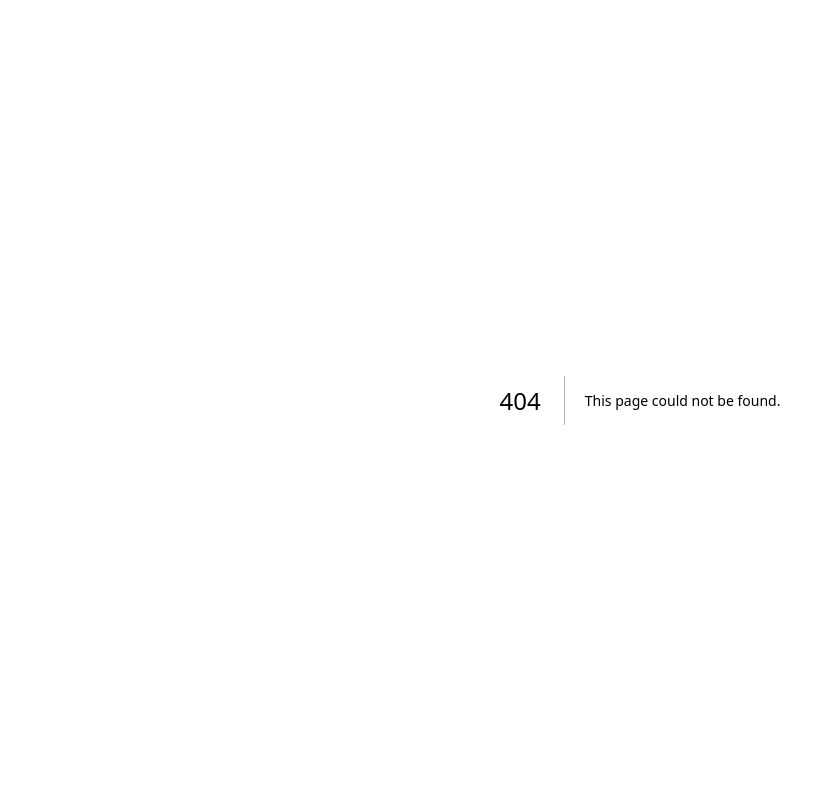
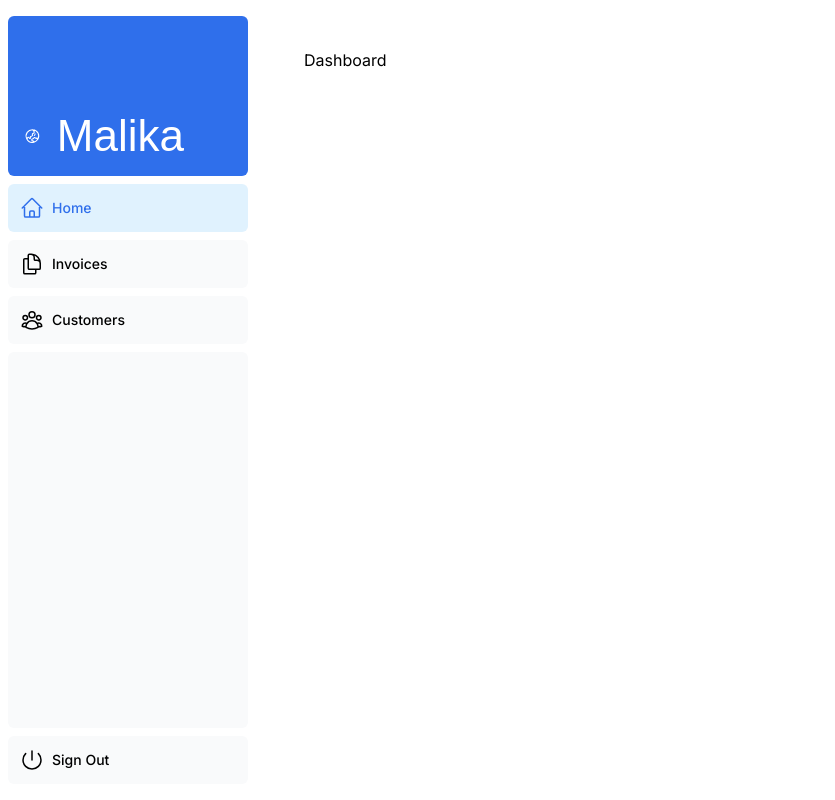
Before and after one commit to alamasy/malikaku, a Next.js app: page /dashboard in a window 1280 px wide. Before the commit this address had no page. Shown: the whole page, without its empty margins (0-835 px from the left). Built offline with nearby package versions, Linux system fonts and the light colour scheme; a web font is replaced by a local one.

Commit message:
Link and pages

```diff
--- /dev/null
+++ b/app/dashboard/customers/page.tsx
@@ -0,0 +1,9 @@
+import React from 'react';
+
+export default function Customers() {
+  return (
+    <main>
+      <h1>Customers</h1>
+    </main>
+  );
+}
--- /dev/null
+++ b/app/dashboard/invoices/page.tsx
@@ -0,0 +1,9 @@
+import React from 'react';
+
+export default function Invoices() {
+  return (
+    <main>
+      <h1>Invoices</h1>
+    </main>
+  );
+}
--- /dev/null
+++ b/app/dashboard/layout.tsx
@@ -0,0 +1,12 @@
+import SideNav from '@/app/ui/dashboard/sidenav';
+
+export default function Layout({ children }: { children: React.ReactNode }) {
+  return (
+    <div className="flex h-screen flex-col md:flex-row md:overflow-hidden">
+      <div className="w-full flex-none md:w-64">
+        <SideNav />
+      </div>
+      <div className="flex-grow p-6 md:overflow-y-auto md:p-12">{children}</div>
+    </div>
+  );
+}
--- /dev/null
+++ b/app/dashboard/page.tsx
@@ -0,0 +1,9 @@
+import React from 'react';
+
+export default function Dashboard() {
+  return (
+    <main>
+      <h1>Dashboard</h1>
+    </main>
+  );
+}
--- a/app/page.tsx
+++ b/app/page.tsx
@@ -8,20 +8,22 @@ import MalikaLogo from '@/app/ui/acme-logo';
 export default function Page() {
   return (
     <main className="flex min-h-screen flex-col p-0">
-      <div className="flex h-52 shrink-0 items-center bg-blue-500 p-4 md:h-20">
+      <div className="flex h-52 shrink-0 items-center bg-blue-500 p-4 md:h-20 md:px-20">
         <MalikaLogo />
       </div>
       <div className="mt-4 flex grow flex-col gap-4 md:flex-row">
         <div className="flex flex-col justify-center gap-6 rounded-lg bg-gray-50 px-6 py-10 md:w-2/5 md:px-20">
-          <div className={styles.shape} />
+          {/* <div className={styles.shape} /> */}
           <p
             className={`${lusitana.className} text-xl text-gray-800 md:text-3xl md:leading-normal`}
           >
-            <strong>Welcome to Acme.</strong> This is the example for the{' '}
+            <strong>Halo sahabat Malika.</strong> <br /> Silakan daftar untuk
+            menikmati layanan dari kami di {/* Ini seharusnya link signup */}
             <a href="https://nextjs.org/learn/" className="text-blue-500">
-              Next.js Learn Course
+              sini
             </a>
-            , brought to you by Vercel.
+            <br />
+            We only serve the best.
           </p>
           <Link
             href="/login"
@@ -33,7 +35,7 @@ export default function Page() {
         <div className="flex items-center justify-center p-6 md:w-3/5 md:px-28 md:py-12">
           {/* Add Hero Images Here */}
           <Image
-            src="/hero-desktop.png"
+            src="/hero-desktop.jpg"
             width={1000}
             height={760}
             className="hidden md:block"
--- a/app/ui/dashboard/nav-links.tsx
+++ b/app/ui/dashboard/nav-links.tsx
@@ -1,8 +1,13 @@
+'use client';
+
 import {
   UserGroupIcon,
   HomeIcon,
   DocumentDuplicateIcon,
 } from '@heroicons/react/24/outline';
+import clsx from 'clsx';
+import Link from 'next/link';
+import { usePathname } from 'next/navigation';
 
 // Map of links to display in the side navigation.
 // Depending on the size of the application, this would be stored in a database.
@@ -17,19 +22,26 @@ const links = [
 ];
 
 export default function NavLinks() {
+  // dengan menggunakan hook pathname, kita bisa mengubah tampilan dengan melihant nama path url
+  const pathname = usePathname();
   return (
     <>
       {links.map((link) => {
         const LinkIcon = link.icon;
         return (
-          <a
+          <Link
             key={link.name}
             href={link.href}
-            className="flex h-[48px] grow items-center justify-center gap-2 rounded-md bg-gray-50 p-3 text-sm font-medium hover:bg-sky-100 hover:text-blue-600 md:flex-none md:justify-start md:p-2 md:px-3"
+            className={clsx(
+              'flex h-[48px] grow items-center justify-center gap-2 rounded-md bg-gray-50 p-3 text-sm font-medium hover:bg-sky-100 hover:text-blue-600 md:flex-none md:justify-start md:p-2 md:px-3',
+              {
+                'bg-sky-100 text-blue-600': pathname === link.href,
+              },
+            )}
           >
             <LinkIcon className="w-6" />
             <p className="hidden md:block">{link.name}</p>
-          </a>
+          </Link>
         );
       })}
     </>
--- a/app/ui/home.module.css
+++ b/app/ui/home.module.css
@@ -1,7 +1,7 @@
 .shape {
   height: 0;
   width: 0;
-  border-bottom: 30px solid black;
+  border-bottom: 30px solid #3887ee;
   border-left: 20px solid transparent;
   border-right: 20px solid transparent;
 }
```
